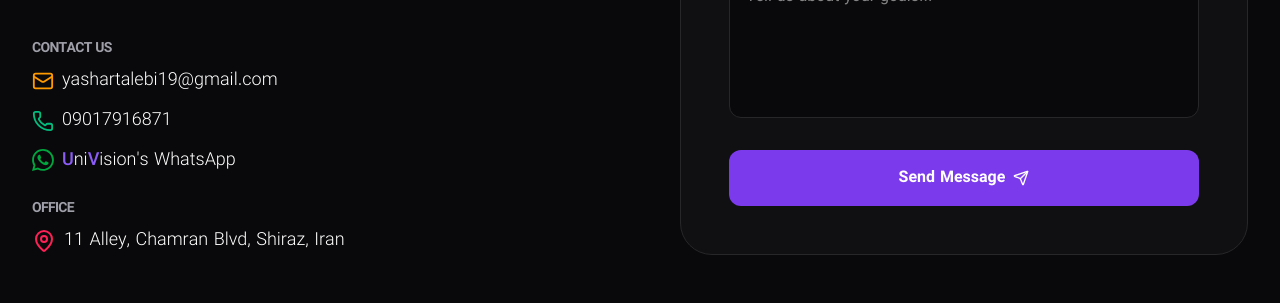
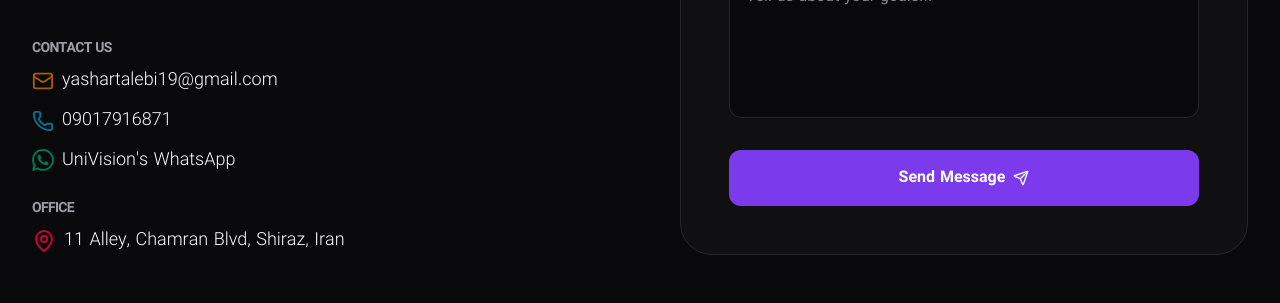
Before and after one commit to yashar1919/Uni_Vision_Studio, a React (Vite) app: page / in a window 1280 px wide. Shown: the part 4149-4452 px from the top of the page. Built offline with nearby package versions, Linux system fonts and the light colour scheme.

Commit message:
icon colors darker

```diff
--- a/sections/Contact.tsx
+++ b/sections/Contact.tsx
@@ -99,7 +99,7 @@ const Contact: React.FC = () => {
               >
                 <div className="font-light">
                   <Mail
-                    className={`${isRTL ? "ml-2" : "mr-2"} inline-block text-amber-500`}
+                    className={`${isRTL ? "ml-2" : "mr-2"} inline-block text-yellow-700`}
                     size={22}
                   />
                   <a href="mailto:yashartalebi19@gmail.com">
@@ -108,7 +108,7 @@ const Contact: React.FC = () => {
                 </div>
                 <div className="font-light">
                   <Phone
-                    className={`${isRTL ? "ml-2" : "mr-2"} inline-block text-emerald-500`}
+                    className={`${isRTL ? "ml-2" : "mr-2"} inline-block text-cyan-700`}
                     size={22}
                   />
                   <a href="tel:+989017916871">09017916871</a>
@@ -121,7 +121,7 @@ const Contact: React.FC = () => {
                       xmlns="http://www.w3.org/2000/svg"
                       width="22"
                       height="22"
-                      fill="oklch(62.7% 0.194 149.214)"
+                      fill="oklch(50.8% 0.118 165.612)"
                       className="bi bi-whatsapp"
                       viewBox="0 0 16 16"
                     >
@@ -130,9 +130,7 @@ const Contact: React.FC = () => {
                   </span>
                   <a href="https://wa.me/989017916871">
                     <span className="font-light">
-                      <span className="text-violet-500 font-medium">U</span>ni
-                      <span className="text-violet-500 font-medium">V</span>
-                      ision's WhatsApp
+                     UniVision's WhatsApp
                     </span>
                   </a>
                 </div>
@@ -146,7 +144,7 @@ const Contact: React.FC = () => {
                 className={`text-lg font-light ${theme === "dark" ? "text-white" : "text-zinc-900"}`}
               >
                 <MapPin
-                  className={`${isRTL ? "ml-2" : "mr-2"} inline-block text-rose-500`}
+                  className={`${isRTL ? "ml-2" : "mr-2"} inline-block text-rose-700`}
                   size={24}
                 />
                 {t("contact.officeAddress")}
```
